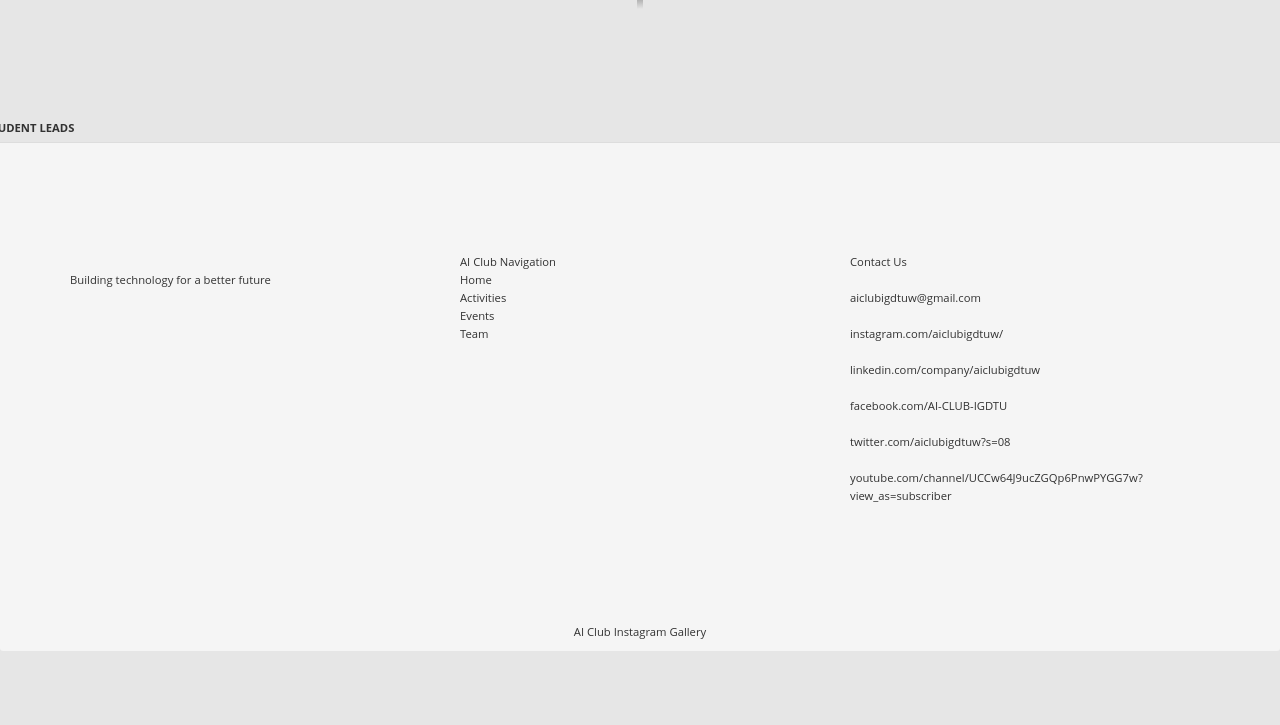
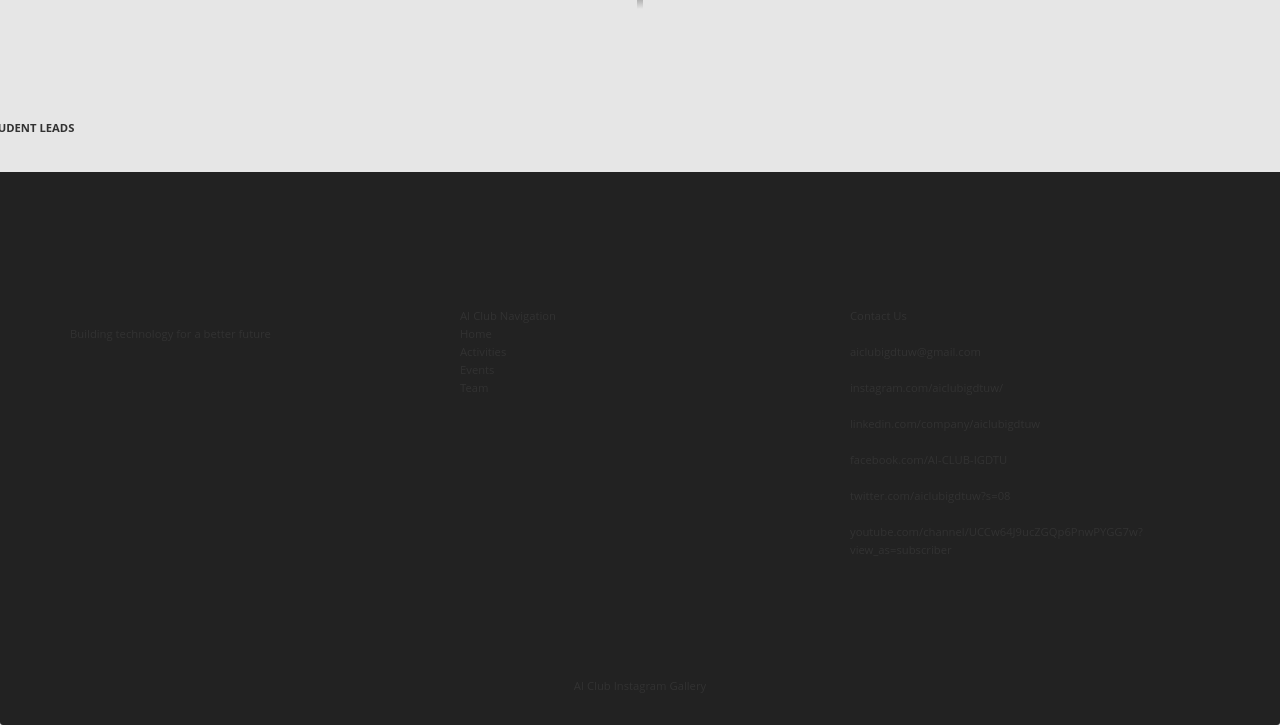
Before and after one commit to sonanshi-0209/AICLUB_WEBSITE, a plain HTML site: page aboutus.html in a window 1280 px wide. Shown: the part 1402-2127 px from the top of the page. Before the commit the page ends 2053 px from the top, so only its background shows below. Drawn offline with nearby package versions, Linux system fonts and the light colour scheme.

Commit message:
Update about.css

```diff
--- a/css/about.css
+++ b/css/about.css
@@ -377,6 +377,13 @@ section{
     color:white;
     margin-top: 55%;
 }
+.panel-footer {
+  margin-top: 30px;
+  padding-top: 35px;
+  padding-bottom: 30px;
+  background-color: #222;
+  border-top: 0;
+}
 
 .footer-properties {
     position: absolute;
```
